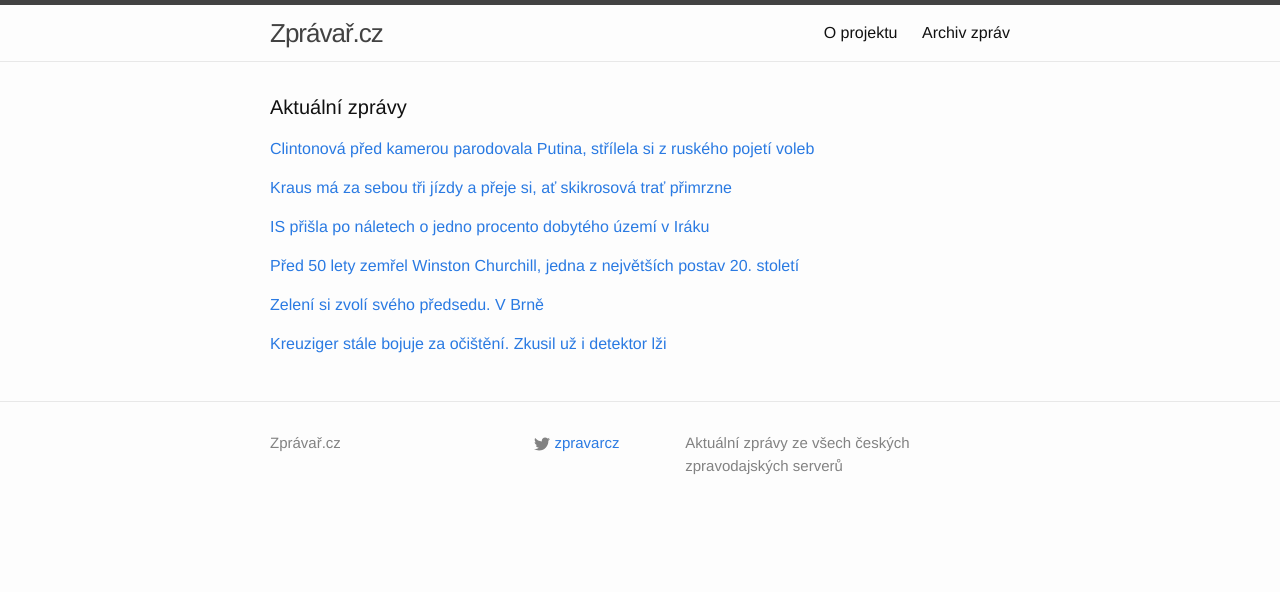
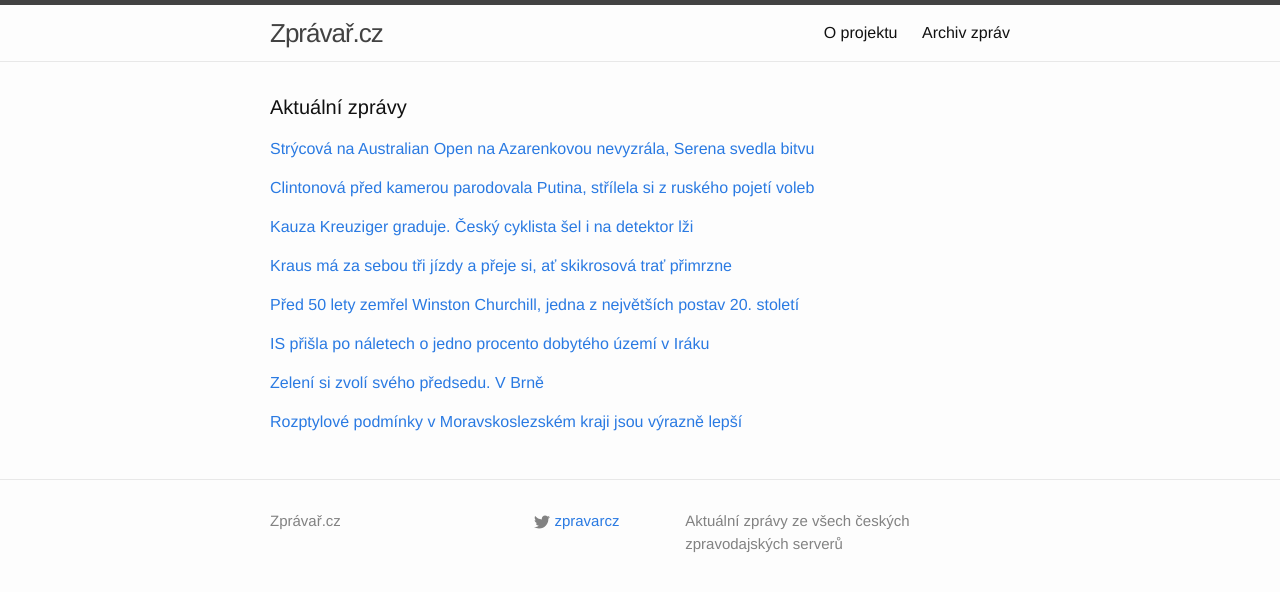
Before and after one commit to adliska/zpravar, a Jekyll site: the page built from index.html, in a window 1280 px wide. Shown: the top 592 px of the page. Built offline with Jekyll 4.4.1, drawn with Linux system fonts in a browser that asks for light colours.

Commit message:
zpravar news update

```diff
--- a/index.html
+++ b/index.html
@@ -5,8 +5,18 @@ layout: default
 <div class="home">
     <h1 class="page-heading">Aktuální zprávy</h1>
 
-<p><a href="javascript:;" onclick="toggle_visibility('zpravy0')">Clintonová před kamerou parodovala Putina, střílela si z ruského pojetí voleb</a></p>
+<p><a href="javascript:;" onclick="toggle_visibility('zpravy0')">Strýcová na Australian Open na Azarenkovou nevyzrála, Serena svedla bitvu</a></p>
 <div id="zpravy0" style="display:none">
+<ul>
+<li><a href=http://www.denik.cz/tenis/strycova-na-australian-open-na-azarenkovou-nevyzrala-serena-svedla-bitvu-2015012.html>Strýcová na Australian Open na Azarenkovou nevyzrála, Serena svedla bitvu - www.denik.cz</a></li>
+<li><a href=http://sport.idnes.cz/tenis-australian-open-0ux-/tenis.aspx?c=A150124_053033_tenis_vis>Záhlavová-Strýcová v Melbourne dohrála, po boji podlehla Azarenkové - sport.idnes.cz</a></li>
+<li><a href=http://www.rozhlas.cz/_zprava/zahlavovastrycova-prohrala-s-azarenkovou-a-na-australian-open-konci--1447503>Záhlavová-Strýcová prohrála s Azarenkovou a na Australian Open končí - www.rozhlas.cz</a></li>
+<li><a href=http://www.sportovninoviny.cz/zpravy/zahlavova-strycova-vypadla-v-melbourne-ve-tretim-kole/1172848>Záhlavová-Strýcová vypadla v Melbourne ve třetím kole - www.sportovninoviny.cz</a></li>
+<li><a href=http://sport.idnes.cz/tenis-australina-open-0ux-/tenis.aspx?c=A150124_053033_tenis_vis>Sestry Williamsovy v Melbourne postupují, uspěla i loňská finalistka Cibulková - sport.idnes.cz</a></li>
+<li><a href=http://sport.idnes.cz/sestry-williamsovy-v-melbourne-postupuji-uspela-i-lonska-finalistka-cibulkova-gdt-/tenis.aspx?c=A150124_053033_tenis_vis>Sestry Williamsovy v Melbourne postupují, uspěla i loňská finalistka Cibulková - sport.idnes.cz</a></li>
+</ul>
+</div><p><a href="javascript:;" onclick="toggle_visibility('zpravy1')">Clintonová před kamerou parodovala Putina, střílela si z ruského pojetí voleb</a></p>
+<div id="zpravy1" style="display:none">
 <ul>
 <li><a href=http://www.novinky.cz/zahranicni/amerika/359692-clintonova-pred-kamerou-parodovala-putina-strilela-si-z-ruskeho-pojeti-voleb.html>Clintonová před kamerou parodovala Putina, střílela si z ruského pojetí voleb - www.novinky.cz</a></li>
 <li><a href=http://www.ceskenoviny.cz/zpravy/zpravy/clintonova-zertovala-na-ucet-putina-a-ruskych-voleb/1172828>Clintonová žertovala na účet Putina a ruských voleb - www.ceskenoviny.cz</a></li>
@@ -14,40 +24,48 @@ layout: default
 <li><a href=http://www.lidovky.cz/clintonova-zertovala-na-ucet-putina-a-ruskych-voleb-fyu-/zpravy-svet.aspx?c=A150124_072653_lide_mct>Clintonová žertovala na účet Putina a ruských voleb  - www.lidovky.cz</a></li>
 <li><a href=http://zpravy.idnes.cz/clintonova-parodovala-putina-d2b-/zahranicni.aspx?c=A150124_070934_zahranicni_cen>Clintonová parodovala Putina, opřela se do jeho prezidentské rošády - zpravy.idnes.cz</a></li>
 </ul>
-</div><p><a href="javascript:;" onclick="toggle_visibility('zpravy1')">Kraus má za sebou tři jízdy a přeje si, ať skikrosová trať přimrzne</a></p>
-<div id="zpravy1" style="display:none">
+</div><p><a href="javascript:;" onclick="toggle_visibility('zpravy2')">Kauza Kreuziger graduje. Český cyklista šel i na detektor lži</a></p>
+<div id="zpravy2" style="display:none">
+<ul>
+<li><a href=http://www.denik.cz/ostatni_sport/kauza-kreuziger-graduje-cesky-cyklista-sel-i-na-detektor-lzi-20150124.html>Kauza Kreuziger graduje. Český cyklista šel i na detektor lži - www.denik.cz</a></li>
+<li><a href=http://sport.aktualne.cz/kreuziger-stale-bojuje-za-ocisteni-zkusil-uz-i-detektor-lzi/r~5fe29582a39411e4b6d20025900fea04/>Kreuziger stále bojuje za očištění. Zkusil už i detektor lži - sport.aktualne.cz</a></li>
+<li><a href=http://www.sportovninoviny.cz/zpravy/kreuziger-kvuli-kauze-s-biologickym-pasem-sel-na-detektor-lzi/1172822>Kreuziger kvůli kauze s biologickým pasem šel na detektor lži - www.sportovninoviny.cz</a></li>
+<li><a href=http://sport.idnes.cz/kreuziger-a-detektor-lzi-0x3-/cyklistika.aspx?c=A150123_201139_cyklistika_tm2>Dopoval jsi někdy? Ne! Kreuziger odpovídal na detektoru lži a prošel - sport.idnes.cz</a></li>
+</ul>
+</div><p><a href="javascript:;" onclick="toggle_visibility('zpravy3')">Kraus má za sebou tři jízdy a přeje si, ať skikrosová trať přimrzne</a></p>
+<div id="zpravy3" style="display:none">
 <ul>
 <li><a href=http://sport.idnes.cz/tomas-kraus-skikros-rozhovor-mistrovstvi-sveta-fbz-/lyzovani.aspx?c=A150123_204009_lyzovani_ten>Kraus má za sebou tři jízdy a přeje si, ať skikrosová trať přimrzne - sport.idnes.cz</a></li>
 <li><a href=http://www.rozhlas.cz/_zprava/skikrosar-tomas-kraus-si-na-ms-vyzkousel-trat-a-veri-v-postup-z-kvalifikace--1447500>Skikrosař Tomáš Kraus si na MS vyzkoušel trať a věří v postup z kvalifikace - www.rozhlas.cz</a></li>
 <li><a href=http://www.tyden.cz/rubriky/sport/zimni-sporty/skikrosar-kraus-chce-to-seslapnout-boule-a-prejet-nerovnosti_331193.html>Skikrosař Kraus: Chce to sešlápnout boule a přejet nerovnosti - www.tyden.cz</a></li>
 <li><a href=http://www.denik.cz/zimni_sporty/kraus-se-pred-ms-citi-dobre-zkusim-vytahnout-neco-ze-svych-zkusenosti-20150124.html>Kraus se před MS cítí dobře: Zkusím vytáhnout něco ze svých zkušeností - www.denik.cz</a></li>
 </ul>
-</div><p><a href="javascript:;" onclick="toggle_visibility('zpravy2')">IS přišla po náletech o jedno procento dobytého území v Iráku </a></p>
-<div id="zpravy2" style="display:none">
+</div><p><a href="javascript:;" onclick="toggle_visibility('zpravy4')">Před 50 lety zemřel Winston Churchill, jedna z největších postav 20. století</a></p>
+<div id="zpravy4" style="display:none">
+<ul>
+<li><a href=http://www.rozhlas.cz/_zprava/pred-50-lety-zemrel-winston-churchill-jedna-z-nejvetsich-postav-20-stoleti--1447491>Před 50 lety zemřel Winston Churchill, jedna z největších postav 20. století - www.rozhlas.cz</a></li>
+<li><a href=http://technet.idnes.cz/churchill-hitler-0ep-/vojenstvi.aspx?c=A150123_170640_vojenstvi_kuz>Za den vypil láhev whisky, kouřil, nenáviděl sport a zachránil Británii - technet.idnes.cz</a></li>
+<li><a href=http://echo24.cz/a/wQ99j>Churchillův život s minimem přátel a tisíci nepřátel - echo24.cz</a></li>
+</ul>
+</div><p><a href="javascript:;" onclick="toggle_visibility('zpravy5')">IS přišla po náletech o jedno procento dobytého území v Iráku </a></p>
+<div id="zpravy5" style="display:none">
 <ul>
 <li><a href=http://www.novinky.cz/zahranicni/blizky-a-stredni-vychod/359689-is-prisla-po-naletech-o-jedno-procento-dobyteho-uzemi-v-iraku.html>IS přišla po náletech o jedno procento dobytého území v Iráku  - www.novinky.cz</a></li>
 <li><a href=http://zpravy.aktualne.cz/zahranici/islamiste-v-iraku-ztratili-jen-procento-uzemi-priznaly-usa/r~916c5d9aa39411e4ab15002590604f2e/>Islamisté v Iráku ztratili jen procento území, přiznaly USA - zpravy.aktualne.cz</a></li>
 <li><a href=http://zpravy.idnes.cz/nalety-pripravily-islamsky-stat-o-jedno-procento-uzemi-pj9-/zahranicni.aspx?c=A150124_074147_zahranicni_cen>Na dva tisíce náletů připravilo Islámský stát o jediné procento území - zpravy.idnes.cz</a></li>
 </ul>
-</div><p><a href="javascript:;" onclick="toggle_visibility('zpravy3')">Před 50 lety zemřel Winston Churchill, jedna z největších postav 20. století</a></p>
-<div id="zpravy3" style="display:none">
-<ul>
-<li><a href=http://www.rozhlas.cz/_zprava/pred-50-lety-zemrel-winston-churchill-jedna-z-nejvetsich-postav-20-stoleti--1447491>Před 50 lety zemřel Winston Churchill, jedna z největších postav 20. století - www.rozhlas.cz</a></li>
-<li><a href=http://technet.idnes.cz/churchill-hitler-0ep-/vojenstvi.aspx?c=A150123_170640_vojenstvi_kuz>Za den vypil láhev whisky, kouřil, nenáviděl sport a zachránil Británii - technet.idnes.cz</a></li>
-<li><a href=http://echo24.cz/a/wQ99j>Churchillův život s minimem přátel a tisíci nepřátel - echo24.cz</a></li>
-</ul>
-</div><p><a href="javascript:;" onclick="toggle_visibility('zpravy4')">Zelení si zvolí svého předsedu. V Brně</a></p>
-<div id="zpravy4" style="display:none">
+</div><p><a href="javascript:;" onclick="toggle_visibility('zpravy6')">Zelení si zvolí svého předsedu. V Brně</a></p>
+<div id="zpravy6" style="display:none">
 <ul>
 <li><a href=http://www.denik.cz/z_domova/zeleni-si-zvoli-sveho-predsedu-v-brne-20150123-ob9l.html>Zelení si zvolí svého předsedu. V Brně - www.denik.cz</a></li>
 <li><a href=http://www.ceskenoviny.cz/zpravy/zpravy/zeleni-dnes-budou-v-brne-volit-noveho-sefa-strany/1172820>Zelení dnes budou v Brně volit nového šéfa strany - www.ceskenoviny.cz</a></li>
 <li><a href=http://www.rozhlas.cz/_zprava/zeleni-si-na-sjezdu-v-brne-zvoli-noveho-predsedu-a-mozna-nejen-jednoho--1447490>Zelení si na sjezdu v Brně zvolí nového předsedu. A možná nejen jednoho - www.rozhlas.cz</a></li>
 </ul>
-</div><p><a href="javascript:;" onclick="toggle_visibility('zpravy5')">Kreuziger stále bojuje za očištění. Zkusil už i detektor lži</a></p>
-<div id="zpravy5" style="display:none">
+</div><p><a href="javascript:;" onclick="toggle_visibility('zpravy7')">Rozptylové podmínky v Moravskoslezském kraji jsou výrazně lepší</a></p>
+<div id="zpravy7" style="display:none">
 <ul>
-<li><a href=http://sport.aktualne.cz/kreuziger-stale-bojuje-za-ocisteni-zkusil-uz-i-detektor-lzi/r~5fe29582a39411e4b6d20025900fea04/>Kreuziger stále bojuje za očištění. Zkusil už i detektor lži - sport.aktualne.cz</a></li>
-<li><a href=http://www.sportovninoviny.cz/zpravy/kreuziger-kvuli-kauze-s-biologickym-pasem-sel-na-detektor-lzi/1172822>Kreuziger kvůli kauze s biologickým pasem šel na detektor lži - www.sportovninoviny.cz</a></li>
-<li><a href=http://sport.idnes.cz/kreuziger-a-detektor-lzi-0x3-/cyklistika.aspx?c=A150123_201139_cyklistika_tm2>Dopoval jsi někdy? Ne! Kreuziger odpovídal na detektoru lži a prošel - sport.idnes.cz</a></li>
+<li><a href=http://www.ceskenoviny.cz/zpravy/zpravy/rozptylove-podminky-v-moravskoslezskem-kraji-jsou-vyrazne-lepsi/1172831>Rozptylové podmínky v Moravskoslezském kraji jsou výrazně lepší - www.ceskenoviny.cz</a></li>
+<li><a href=http://zpravy.aktualne.cz/domaci/ovzdusi-v-olomouckem-i-zlinskem-kraji-se-zlepsilo/r~304dd15ea39b11e4b6d20025900fea04/>Ovzduší v Olomouckém i Zlínském kraji se zlepšilo - zpravy.aktualne.cz</a></li>
+<li><a href=http://www.ceskenoviny.cz/zpravy/zpravy/ovzdusi-v-olomouckem-i-zlinskem-kraji-se-jiz-vycistilo/1172831>Ovzduší v Olomouckém i Zlínském kraji se již vyčistilo - www.ceskenoviny.cz</a></li>
 </ul>
 </div></div>
```
